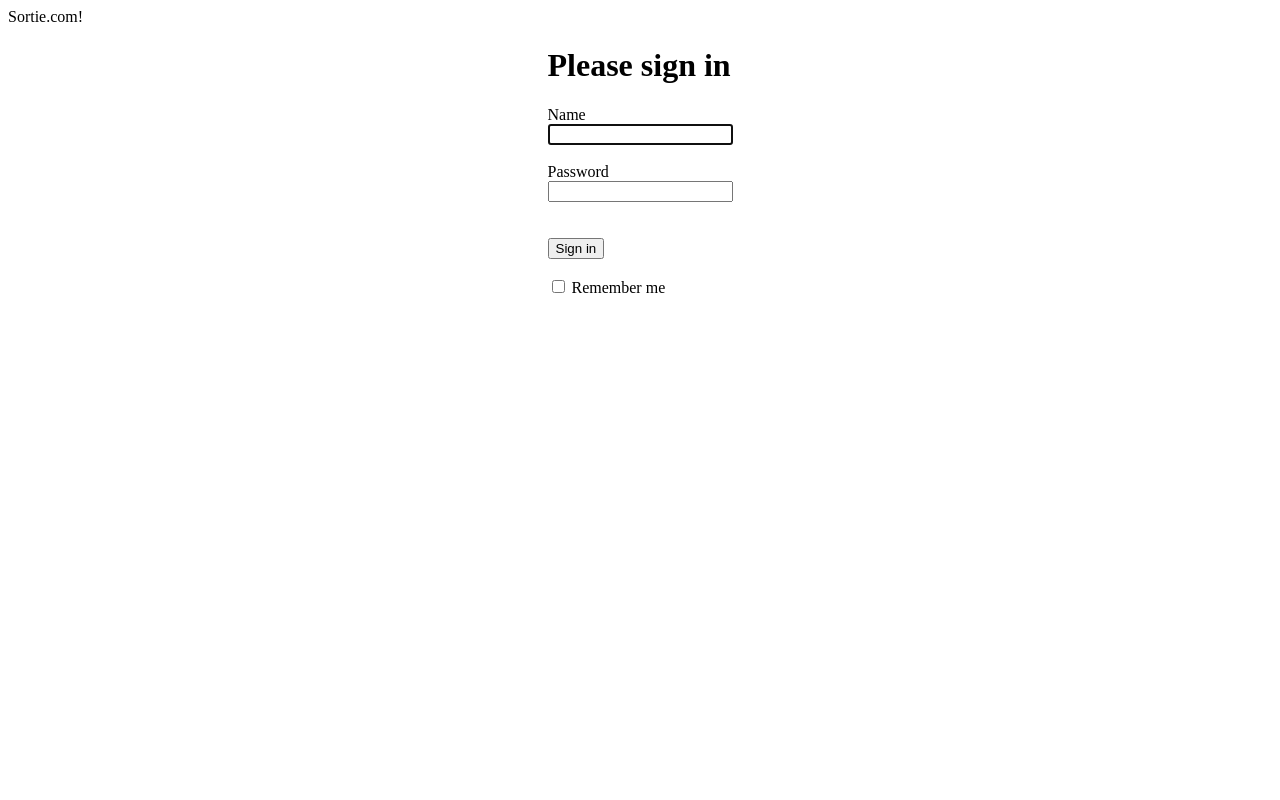
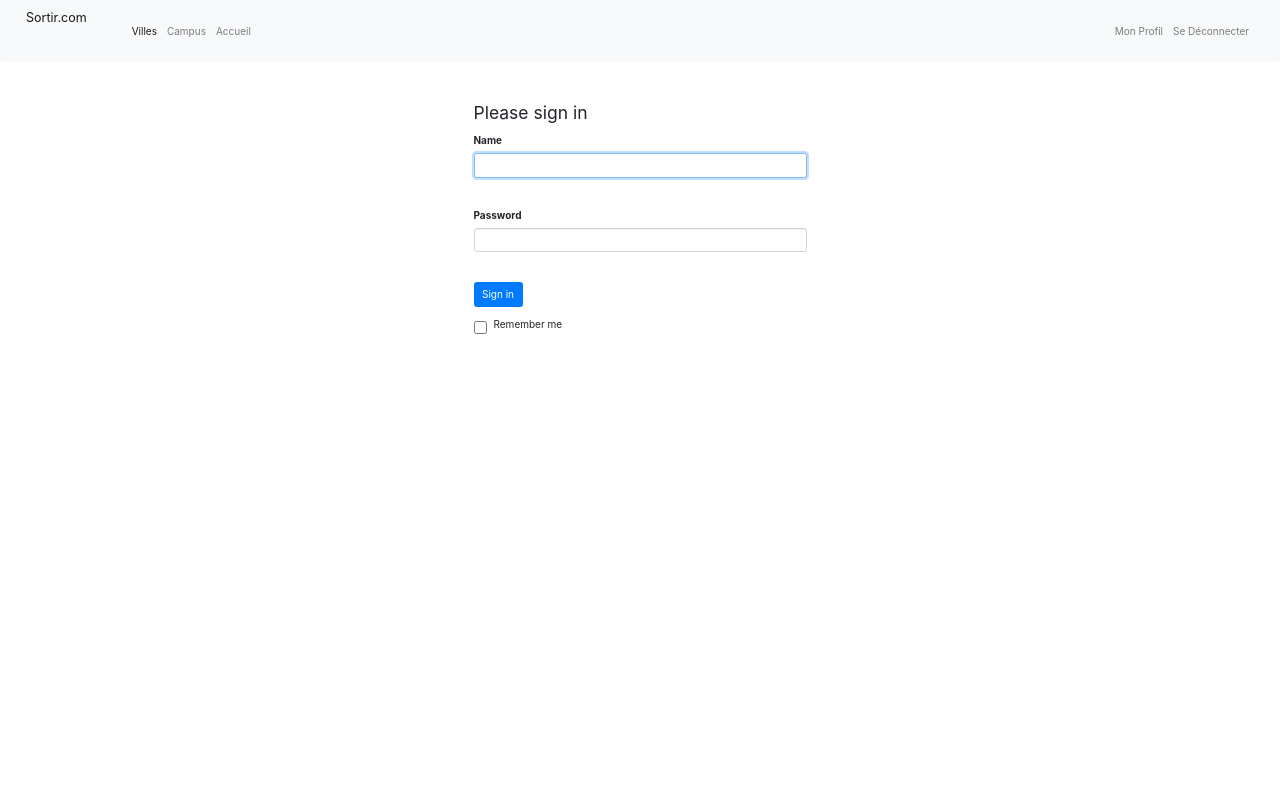
Before and after one commit to Cha-Pnt/Sortir.com, a Symfony app: template templates/security/login.html.twig in a window 1280 px wide. Run offline with Twig, Linux system fonts and the light colour scheme; the template is opened without the code that fills it, so the values that code supplies are empty; some libraries are stand-ins or nearby versions.

Commit message:
Commit Update Login CSS 2

```diff
--- a/public/css/login.css
+++ b/public/css/login.css
@@ -1,11 +1,14 @@
 .container{
     display: flex;
     justify-content: center;
-    width: 100%;
+
 }
 
 .form{
-    display: flex;
-    justify-content: center;
-    width: 40%;
+    width: 30%;
 }
+
+.group{
+    flex-direction: column;
+
+}
--- a/templates/base.html.twig
+++ b/templates/base.html.twig
@@ -2,7 +2,7 @@
 <html>
     <head>
         <meta charset="UTF-8">
-        <title>{% block title %}Welcome!{% endblock %}</title>
+        <title>{% block title %}Sortir.com{% endblock %}</title>
         <link rel="stylesheet" href="https://stackpath.bootstrapcdn.com/bootstrap/4.5.2/css/bootstrap.min.css" integrity="sha384-JcKb8q3iqJ61gNV9KGb8thSsNjpSL0n8PARn9HuZOnIxN0hoP+VmmDGMN5t9UJ0Z" crossorigin="anonymous">
         <meta name="viewport" content="width=device-width, initial-scale=1">
         <link rel="stylesheet" href="https://maxcdn.bootstrapcdn.com/bootstrap/3.3.7/css/bootstrap.min.css">
@@ -11,6 +11,7 @@
         <link href="//maxcdn.bootstrapcdn.com/bootstrap/4.1.1/css/bootstrap.min.css" rel="stylesheet" id="bootstrap-css">
         <script src="//maxcdn.bootstrapcdn.com/bootstrap/4.1.1/js/bootstrap.min.js"></script>
         <script src="//cdnjs.cloudflare.com/ajax/libs/jquery/3.2.1/jquery.min.js"></script>
+        {% block head %}{% endblock %}
     </head>
     <body>
     <nav class="navbar navbar-expand-lg navbar-light bg-light">
--- a/templates/security/login.html.twig
+++ b/templates/security/login.html.twig
@@ -1,6 +1,10 @@
-{% block title %}Sortie.com!{% endblock %}
+{% extends 'base.html.twig' %}
 
-<link rel="stylesheet" href="{{ asset('css/login.css') }}">
+
+{% block title %}Login | Sortir.com{% endblock %}
+{% block head %}
+    <link rel="stylesheet" href="css/login.css">
+{% endblock %}
 
 {% block body %}
     <div class="container">
@@ -36,7 +40,6 @@
                         <button class="btn btn-primary" type="submit">
                             Sign in
                         </button>
-                        <br><br>
                     </div>
 
                     <div class="checkbox mb-3">
--- a/templates/security/register.html.twig
+++ b/templates/security/register.html.twig
@@ -1,10 +1,13 @@
 {% extends 'base.html.twig'%}
 
 {% block title %}Register{% endblock %}
+
  {% block body %}
+
      <a href="{{ path('app_logout') }}">Logout</a>
 
      {{ form_start(registrationUser) }}
      <button type="submit">Valider</button>
      {{ form_end(registrationUser) }}
+
  {% endblock %}
```
